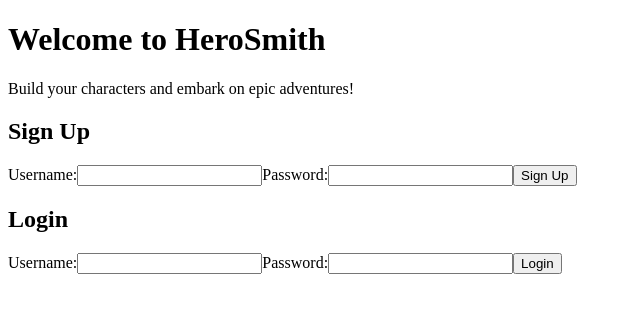
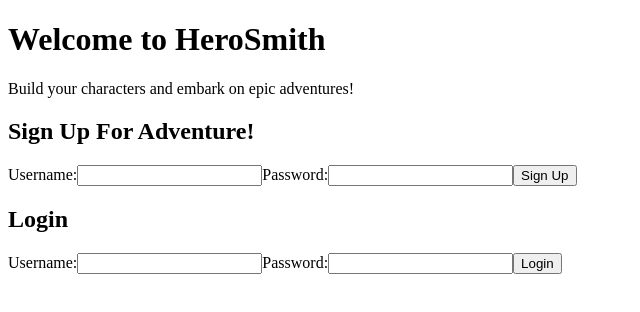
Before and after one commit to DavidThomas-coder/herosmith, a Next.js app in the folder frontend/: page / in a window 1280 px wide. Shown: the top 312 px of the page, without its empty margins (0-640 px from the left). Built offline with nearby package versions, Linux system fonts and the light colour scheme.

Commit message:
Update SignUpForm.js

```diff
--- a/frontend/components/SignUpForm.js
+++ b/frontend/components/SignUpForm.js
@@ -19,7 +19,7 @@ const SignUpForm = () => {
 
   return (
     <div>
-      <h2>Sign Up</h2>
+      <h2>Sign Up For Adventure!</h2>
       <label>
         Username:
         <input
```
